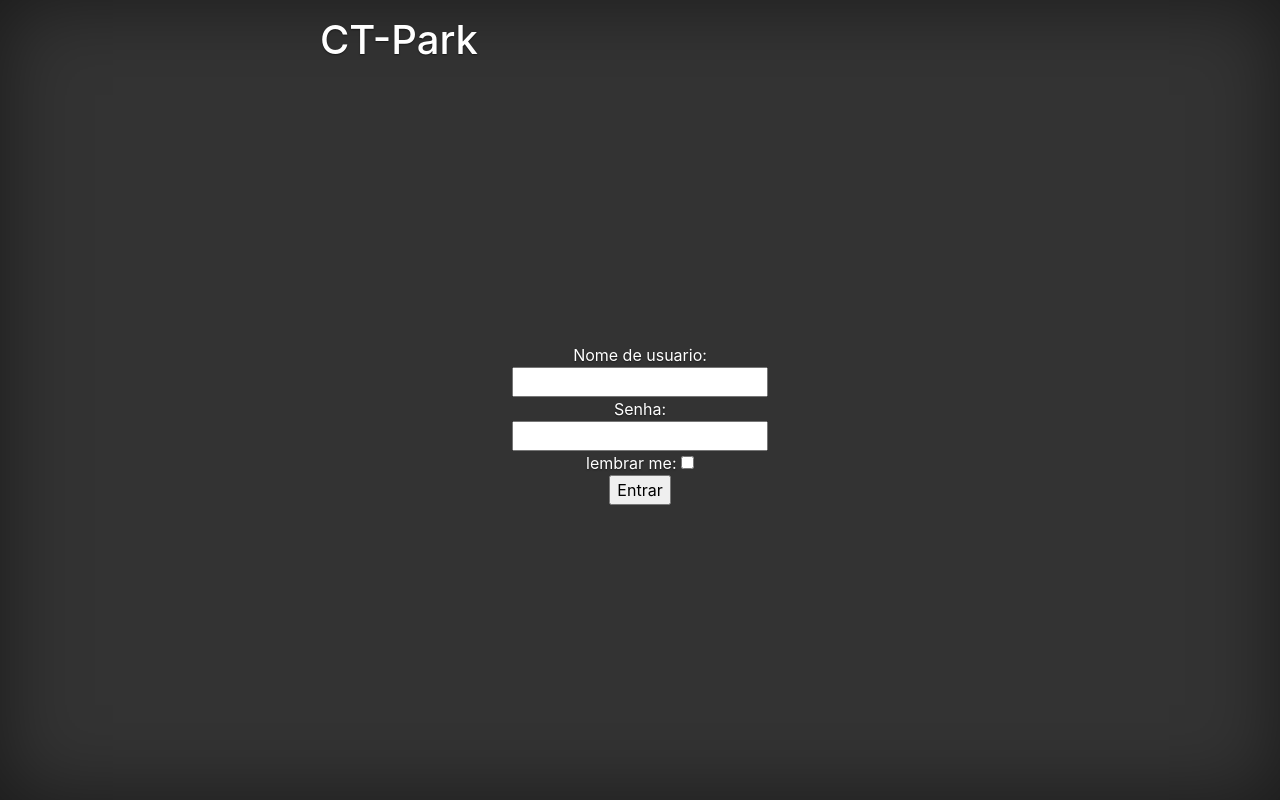
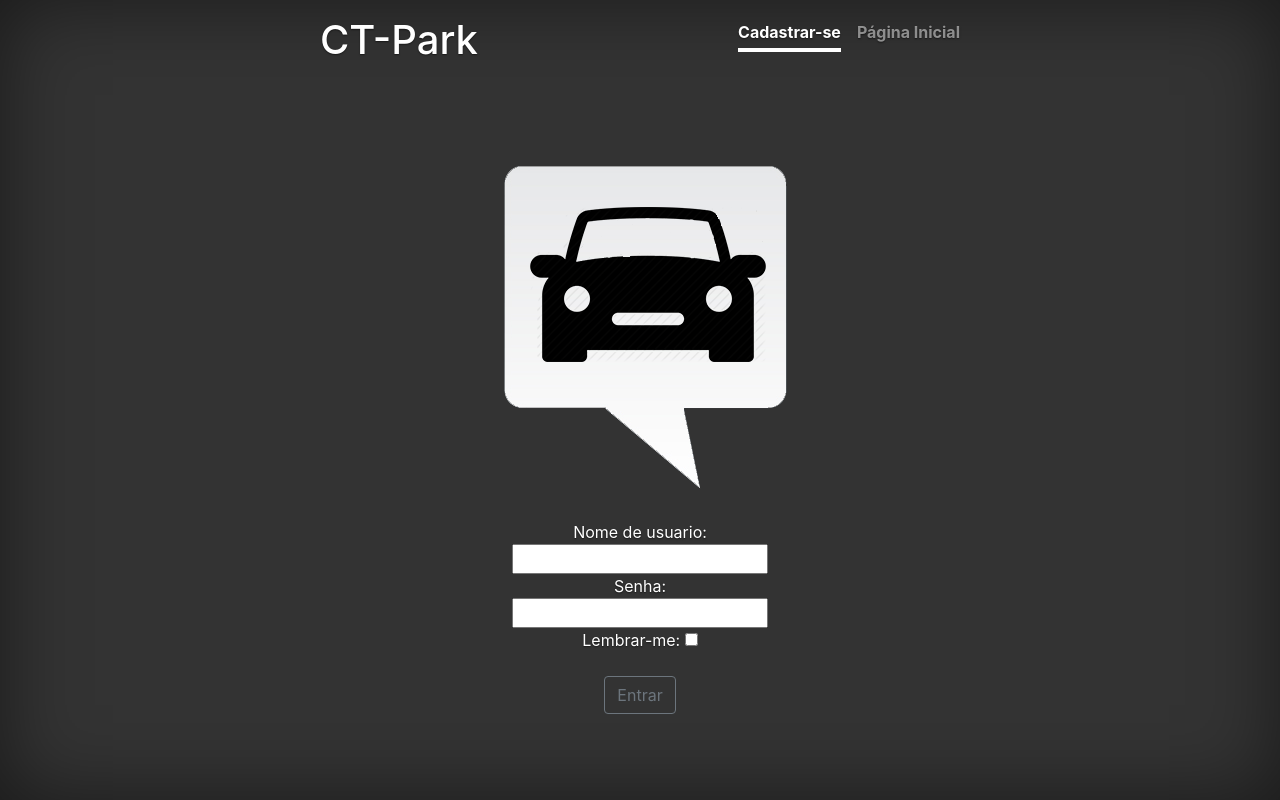
Before and after one commit to PavaniVitor/Ling-Park, a Flask app: page /login in a window 1280 px wide. Run offline with Flask 2, Linux system fonts and the light colour scheme; some libraries are stand-ins or nearby versions.

Commit message:
Finaliza página index e login

```diff
--- a/app/templates/index.html
+++ b/app/templates/index.html
@@ -21,11 +21,10 @@
     <div class="cover-container d-flex w-100 h-100 p-3 mx-auto flex-column">
       <header class="masthead mb-auto">
         <div class="inner">
-          <br><br>
           <h1 class="masthead-brand">CT-Park</h1>
           <nav class="nav nav-masthead justify-content-center">
-            <a class="nav-link active" href="#">Cadastrar-se</a>
-            <a class="nav-link" href="#">Fazer Login</a>
+            <a class="nav-link active" href="/register">Cadastrar-se</a>
+            <a class="nav-link" href="/login">Fazer Login</a>
           </nav>
         </div>
       </header>
--- a/app/templates/login.html
+++ b/app/templates/login.html
@@ -21,25 +21,31 @@
               <header class="masthead mb-auto">
                 <div class="inner">
                   <h1 class="masthead-brand">CT-Park</h1>
+                  <nav class="nav nav-masthead justify-content-center">
+                      <a class="nav-link active" href="/register">Cadastrar-se</a>
+                      <a class="nav-link" href="/">Página Inicial</a>
+                    </nav>
                 </div>
               </header>
 
       <main role="main" class="inner cover">
+          <img src="{{url_for('static', filename='car.png')}}"><br>
             {% block content %}
              {{ login_form.csrf_token }}
              Nome de usuario: <br>
              {{ login_form.username() }}<br>
              Senha:<br>
              {{ login_form.password() }}<br>
-             lembrar me:  {{ login_form.remember_me() }}
+             Lembrar-me:  {{ login_form.remember_me() }}
             {% endblock %}
-            <br>
-            <input type="submit" value="Entrar">
+            <br><br>
+            <button type="button" class="btn btn-outline-secondary">Entrar</button>
             <br>
         </main>
 
       <footer class="mastfoot mt-auto">
             <div class="inner">
+              <p></p>
             </div>
           </footer>
         </div>
--- a/app/templates/register.html
+++ b/app/templates/register.html
@@ -1,8 +1,6 @@
-
-
 {% block content %}
     <h1>Register</h1>
-    <form action="" method="post">
+    <form action="" method="POST">
         {{ form.hidden_tag() }}
         <p>
             {{ form.username.label }}<br>
```
